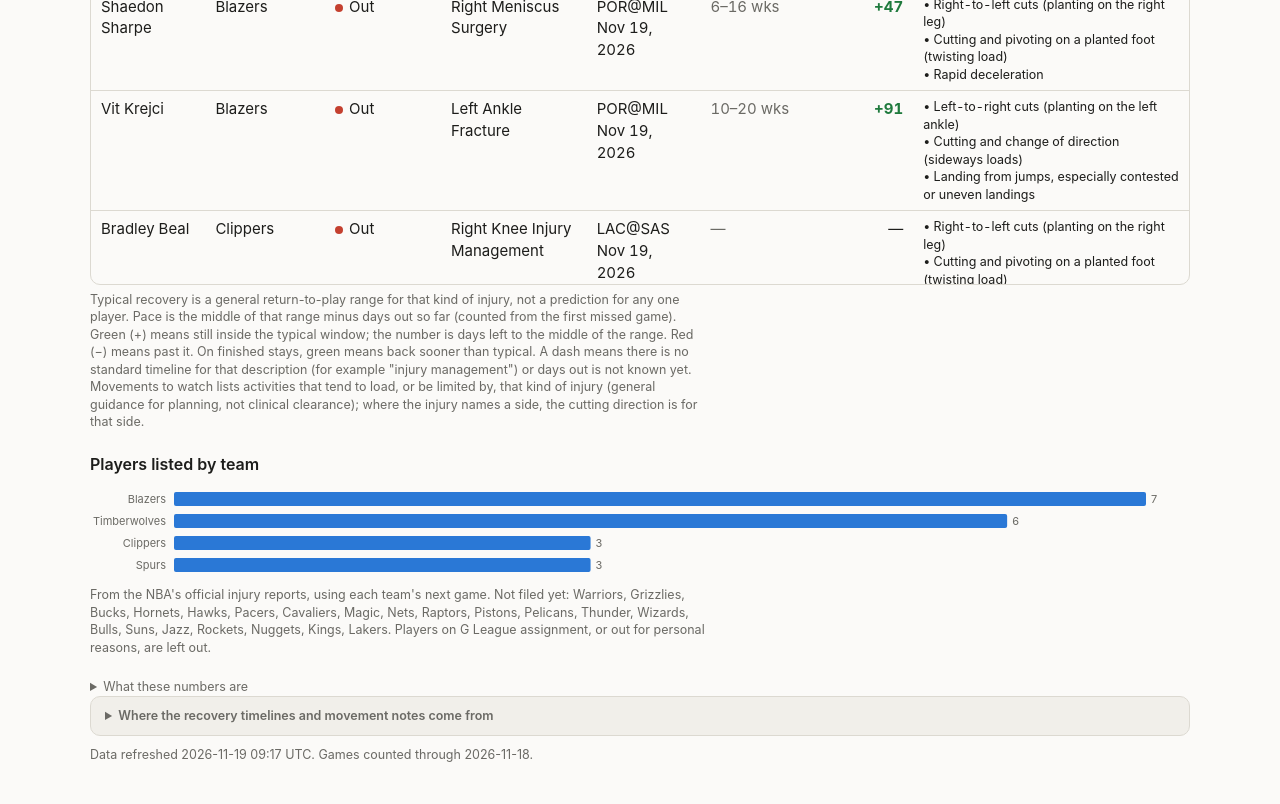
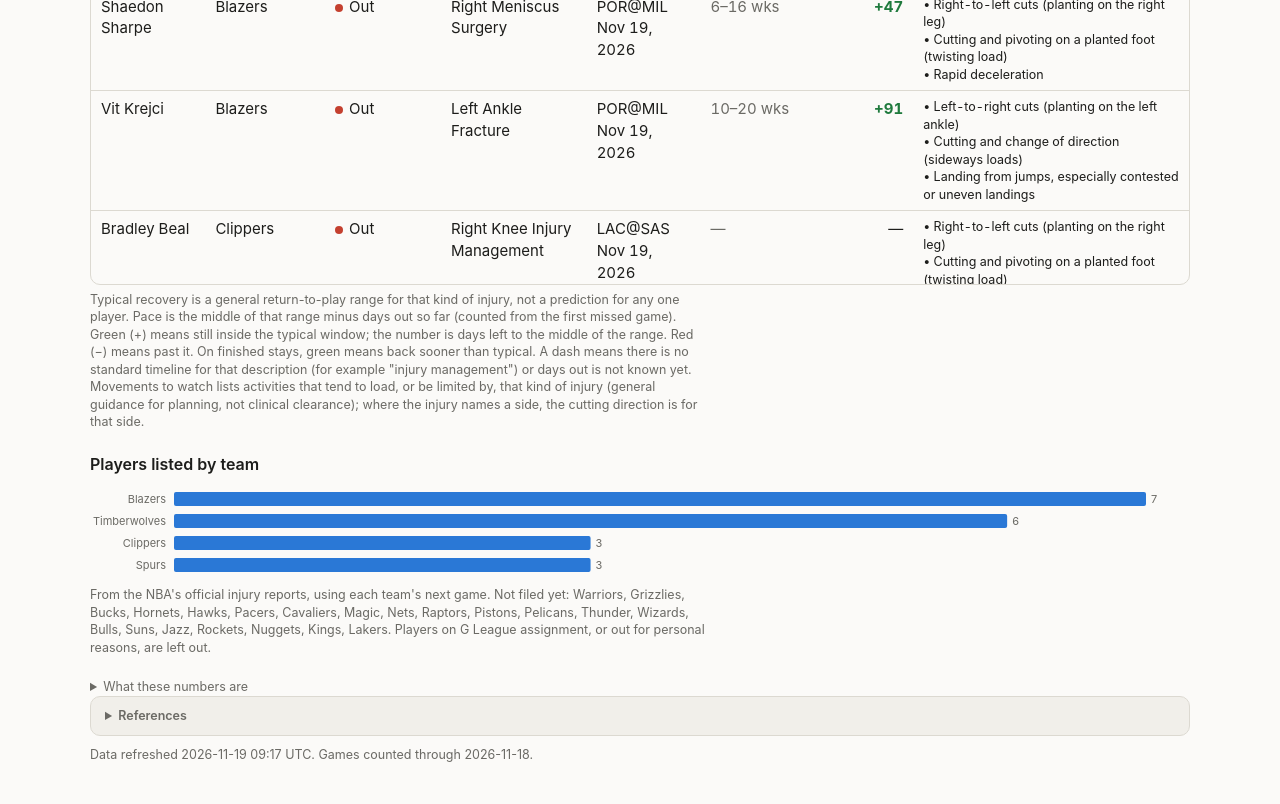
Before and after one commit to Nictaylorusa/injury-tracker, a plain HTML site: page docs/index.html in a window 1280 px wide. Shown: the part 702-1506 px from the top of the page. Drawn offline with nearby package versions, Linux system fonts and the light colour scheme.

Commit message:
Rename sources menu to References
Co-Authored-By: Claude Sonnet 5.5 <noreply@anthropic.com>
Claude-Session: https://claude.ai/code/session_01J6CqocFRCwYwEGi51Mnk5L

```diff
--- a/docs/index.html
+++ b/docs/index.html
@@ -152,7 +152,7 @@ section[hidden]{display:none}
 <p><b>Checks:</b> Haliburton in 2025-26 comes to 82 games and Lillard to 88, matching HoopsMatic's counts. Full-season league totals run about 3–5% above HoopsMatic's, which counts only confirmed roster players.</p>
 <p><b>Limits:</b> "listed Out" is what the team filed, not a medical diagnosis. Games a player missed without being listed are not here. <b>Right now</b> shows each team's report for its next game; the archive can run up to a day behind the NBA's own site.</p>
 </details>
-<details class="dd" id="dd_sources"><summary>Where the recovery timelines and movement notes come from</summary><div>
+<details class="dd" id="dd_sources"><summary>References</summary><div>
 <p>The "Typical recovery" ranges are approximate return-to-play ranges for each kind of injury, matched automatically from the NBA's wording. They are general reference ranges, not a medical opinion and not a prediction for any one player. The team's medical staff should review them before anyone relies on them.</p>
 <h3>Numbers checked against published studies</h3>
 <ul>
```
